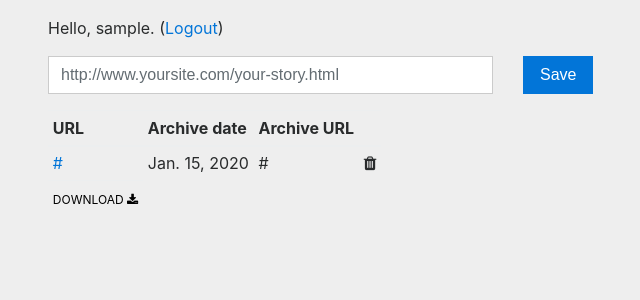
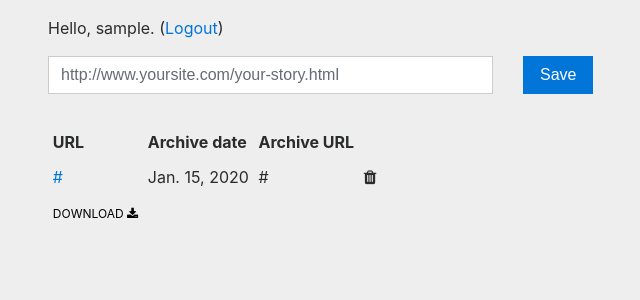
Before and after one commit to palewire/savemy.news, a Django app: template archive/templates/archive/index.html in a window 1280 px wide. Shown: the part 116-416 px from the top of the page, without its empty margins (37-677 px from the left). Run offline with Django 3.2, Linux system fonts and the light colour scheme; the template is opened without the code that fills it: values that come from a table or form of the project are taken from there, others are empty; a user stored in the database is signed in; tables that the repository leaves empty hold one stand-in row (values such as "Sample post"); some libraries are stand-ins or nearby versions.

Commit message:
More table margin

```diff
--- a/archive/static/archive/css/site.css
+++ b/archive/static/archive/css/site.css
@@ -18,6 +18,9 @@ header {
 .fa-trash {
     cursor: pointer;
 }
+.table {
+    margin-top: 30px;
+}
 .table .tfoot td {
     padding-top: 10px;
     font-size: 12px;
```
